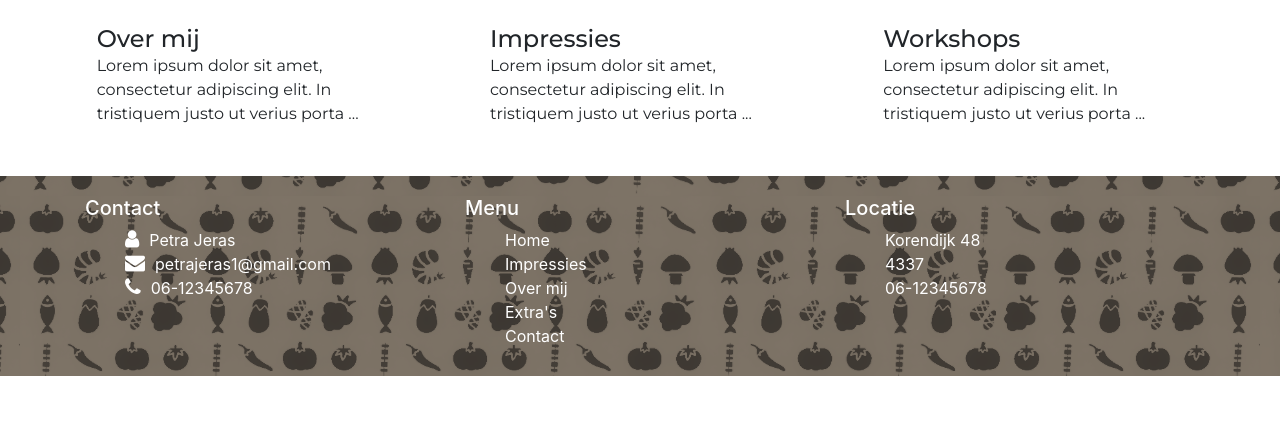
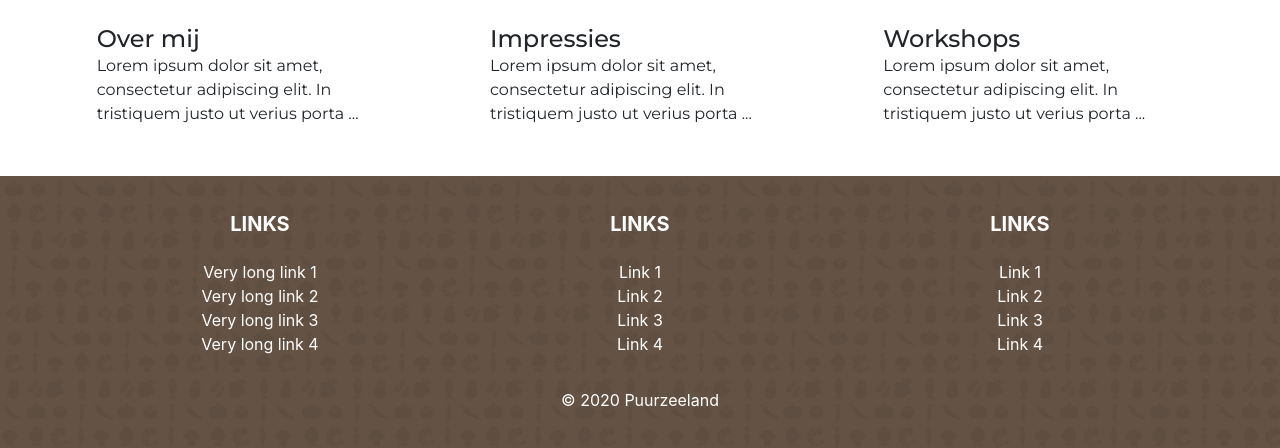
Before and after one commit to NickV1995/puurzeeland-theme, a PHP site: page / in a window 1280 px wide. Shown: the part 1544-1992 px from the top of the page. Before the commit the page ends 1920 px from the top, so only its background shows below. Run offline with PHP 8.4, Linux system fonts and the light colour scheme; some libraries are stand-ins or nearby versions.

Commit message:
finish html theme

```diff
--- a/Theme/index.html
+++ b/Theme/index.html
@@ -8,8 +8,8 @@
     <!-- Bootstrap CSS -->
     <link rel="stylesheet" href="https://maxcdn.bootstrapcdn.com/bootstrap/4.0.0/css/bootstrap.min.css" integrity="sha384-Gn5384xqQ1aoWXA+058RXPxPg6fy4IWvTNh0E263XmFcJlSAwiGgFAW/dAiS6JXm" crossorigin="anonymous">
     <link rel="stylesheet" href="font-awesome-4.7.0/css/font-awesome.min.css">
-    <link rel="stylesheet" href="css/bootstrap/css/bootstrap.min.css">
-    <link rel="stylesheet" href="css/style.css">
+    <link rel="stylesheet" href="bootstrap.min.css">
+    <link rel="stylesheet" href="style.css">
 
     <title>Puur zeeland - Home</title>
   </head>
@@ -110,39 +110,65 @@
       </div>
     </section>
 
-    <section id="footer">
-      <div class="container">
+<footer class="page-footer font-small indigo">
+  <div class="container text-center ">
     <div class="row">
       <div class="col-md-4">
-            <h5>Contact</h5>
-            <ul class="contact">
-              <li><i class="fa fa-user" aria-hidden="true"></i>Petra Jeras</li>
-              <li><i class="fa fa-envelope" aria-hidden="true"></i>petrajeras1@gmail.com</li>
-              <li><i class="fa fa-phone" aria-hidden="true"></i>06-12345678</li>
+        <h5 class="font-weight-bold text-uppercase mt-3 mb-4">Links</h5>
+        <ul class="list-unstyled">
+          <li>
+            <a href="#!">Very long link 1</a>
+          </li>
+          <li>
+            <a href="#!">Very long link 2</a>
+          </li>
+          <li>
+            <a href="#!">Very long link 3</a>
+          </li>
+          <li>
+            <a href="#!">Very long link 4</a>
+          </li>
+        </ul>
+      </div>
+      <div class="col-md-4"><h5 class="font-weight-bold text-uppercase mt-3 mb-4">Links</h5>
+        <ul class="list-unstyled">
+          <li>
+            <a href="#!">Link 1</a>
+          </li>
+          <li>
+            <a href="#!">Link 2</a>
+          </li>
+          <li>
+            <a href="#!">Link 3</a>
+          </li>
+          <li>
+            <a href="#!">Link 4</a>
+          </li>
         </ul>
       </div>
       <div class="col-md-4">
-              <h5>Menu</h5>
-              <ul class="menu">
-                <li><a href="#">Home</a></li>
-                <li><a href="#">Impressies</a></li>
-                <li><a href="#">Over mij</a></li>
-                <li><a href="#">Extra's</a></li>
-                <li><a href="#">Contact</a></li>
-              </ul>
-          </div>
-            <div class="col-md-4">
-              <h5>Locatie</h5>
-              <ul>
-                <li>Korendijk 48</li>
-                <li>4337</li>
-                <li>06-12345678</li>
+        <h5 class="font-weight-bold text-uppercase mt-3 mb-4">Links</h5>
+        <ul class="list-unstyled">
+          <li>
+            <a href="#!">Link 1</a>
+          </li>
+          <li>
+            <a href="#!">Link 2</a>
+          </li>
+          <li>
+            <a href="#!">Link 3</a>
+          </li>
+          <li>
+            <a href="#!">Link 4</a>
+          </li>
         </ul>
       </div>
     </div>
   </div>
+  <div class="footer-copyright text-center py-3">© 2020
+    <a href="https://mdbootstrap.com/"> Puurzeeland</a>
   </div>
-    </section>
+</footer>
 
     <!-- Optional JavaScript -->
     <!-- jQuery first, then Popper.js, then Bootstrap JS -->
--- a/Theme/css/style.css
+++ b/Theme/style.css
@@ -140,31 +140,21 @@ a.link-service {
 /*------end services-2 section-------*/
 
 /*------footer section-------*/
-#footer {
-  background-image: url("/Theme/images/patroontje_Fotor.png");
-  background-color: rgba(28, 21, 14, 0.7);
-  background-origin: content-box;
-  height: 200px;
-  width: 100%;
-  background-blend-mode: soft-light;
-  background-size: cover;
+footer {
+  background-image: url("/Theme/images/patroontje.jpg");
+  background-size: contain;
   padding: 20px;
 }
-#footer{
+footer h5 {
   color: white;
 }
-
-#footer a{
+.page-footer a {
   color: white;
 }
-#footer h5{
-
+.footer-copyright {
+  color: white;
 }
-#footer ul li{
-  list-style-type: none;
-}
-
-#footer .fa {
+.page-footer h5 .page-footer .fa {
   font-size: 20px;
   padding-right: 10px;
 }
```
Also changed, not shown: Theme/bootstrap.min.css (renamed from Theme/css/bootstrap.min.css), Theme/images/patroontje.jpg (added), 1 other file. Lines whose indentation alone changed are shown as unchanged.
